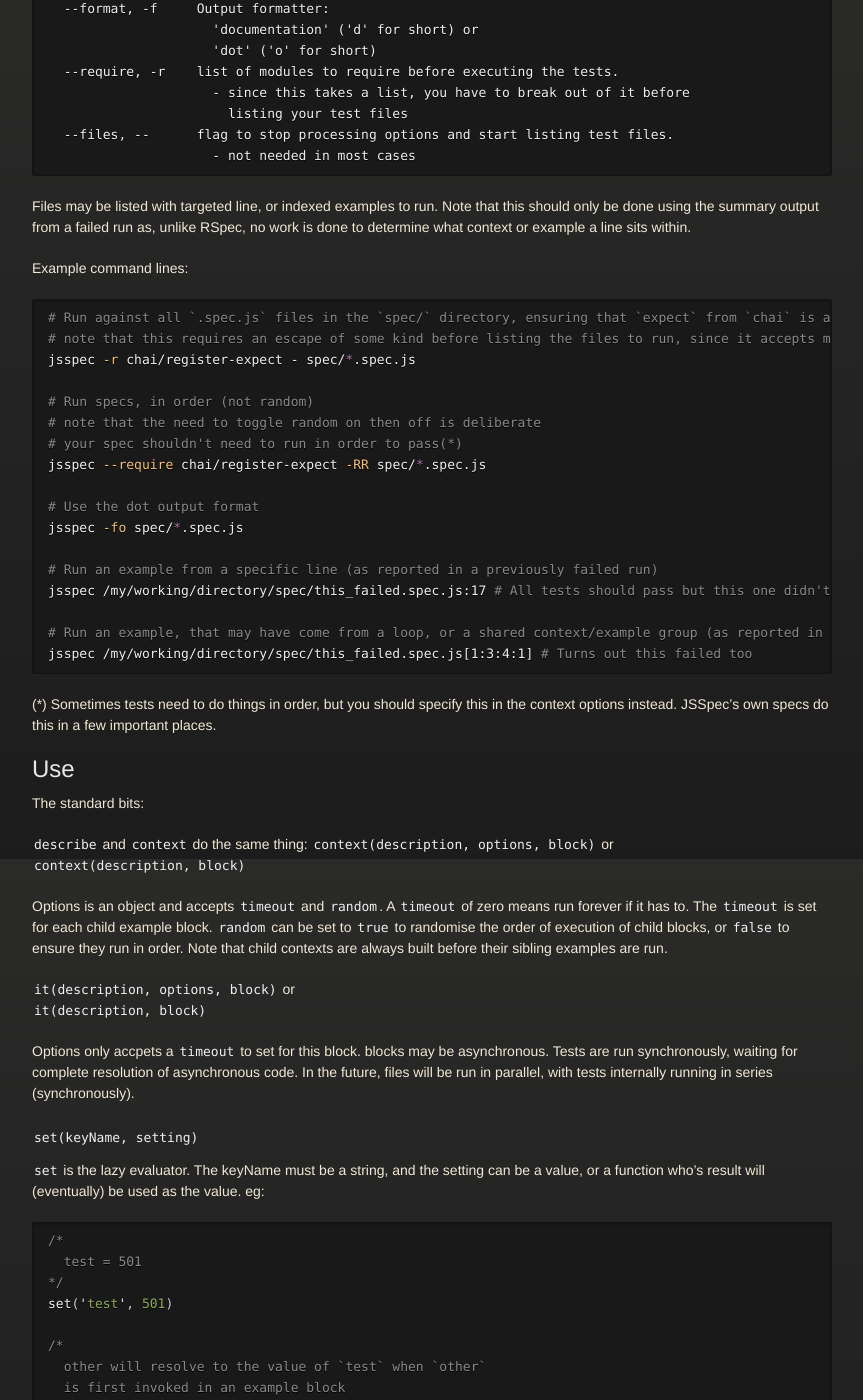
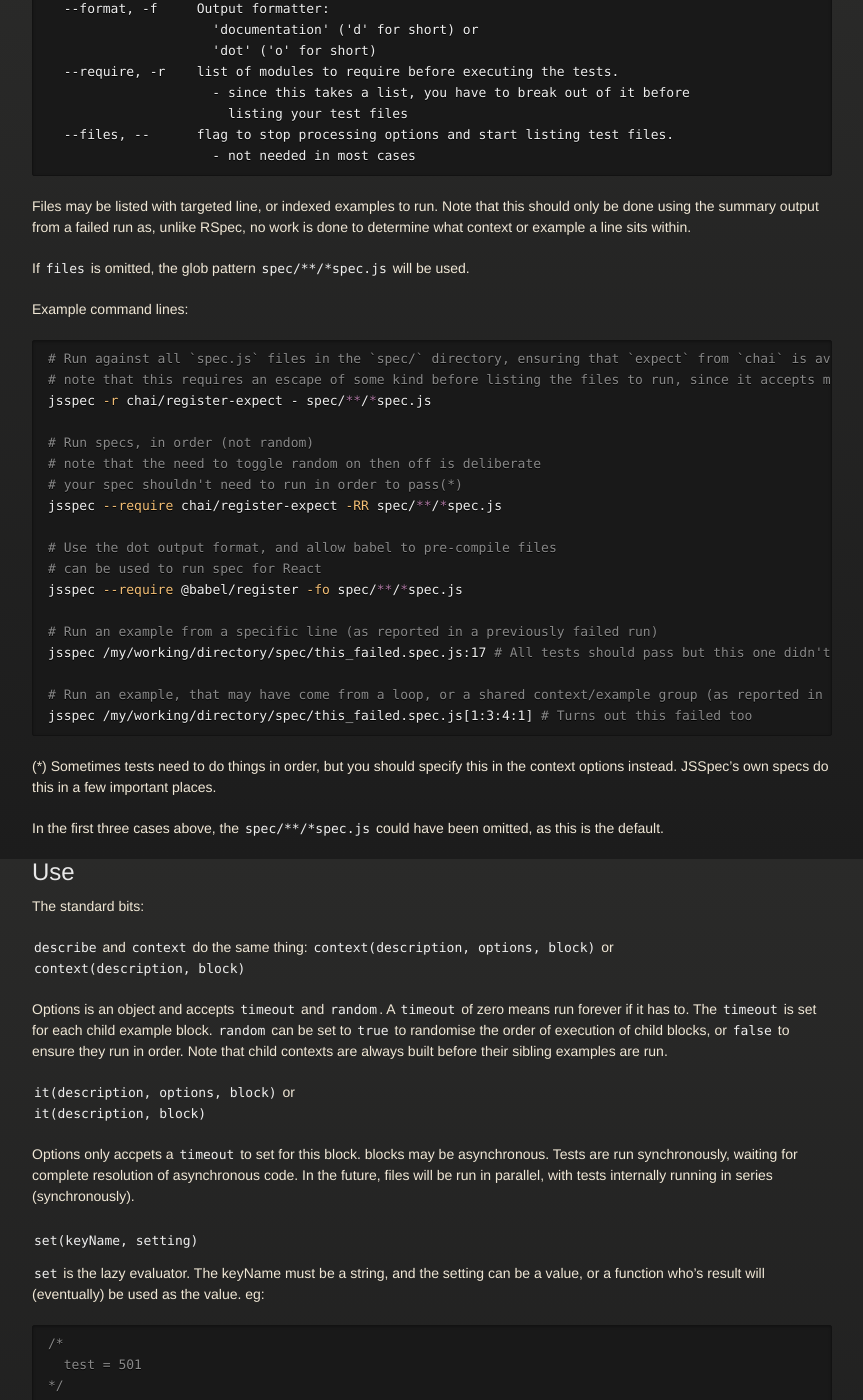
Before and after one commit to jsspec/jsspec.github.io, a Jekyll site: the page built from index.md, in a window 1280 px wide and 1400 px high, scrolled down 1841 px. Shown: the whole window, without its empty margins (208-1071 px from the left). Built offline with Jekyll 4.4.1, drawn with Linux system fonts in a browser that asks for light colours; our own code applies the rules of GitHub Pages for plain Markdown files.

Commit message:
Add default files

````diff
--- a/index.md
+++ b/index.md
@@ -76,19 +76,22 @@ jsspec [options] files
 
 Files may be listed with targeted line, or indexed examples to run. Note that this should only be done using the summary output from a failed run as, unlike RSpec, no work is done to determine what context or example a line sits within.
 
+If `files` is omitted, the glob pattern `spec/**/*spec.js` will be used.
+
 Example command lines:
 ```bash
-# Run against all `.spec.js` files in the `spec/` directory, ensuring that `expect` from `chai` is available as a global variable
+# Run against all `spec.js` files in the `spec/` directory, ensuring that `expect` from `chai` is available as a global variable
 # note that this requires an escape of some kind before listing the files to run, since it accepts multiple files itself
-jsspec -r chai/register-expect - spec/*.spec.js
+jsspec -r chai/register-expect - spec/**/*spec.js
 
 # Run specs, in order (not random)
 # note that the need to toggle random on then off is deliberate
 # your spec shouldn't need to run in order to pass(*)
-jsspec --require chai/register-expect -RR spec/*.spec.js
+jsspec --require chai/register-expect -RR spec/**/*spec.js
 
-# Use the dot output format
-jsspec -fo spec/*.spec.js
+# Use the dot output format, and allow babel to pre-compile files
+# can be used to run spec for React
+jsspec --require @babel/register -fo spec/**/*spec.js
 
 # Run an example from a specific line (as reported in a previously failed run)
 jsspec /my/working/directory/spec/this_failed.spec.js:17 # All tests should pass but this one didn't
@@ -98,6 +101,8 @@ jsspec /my/working/directory/spec/this_failed.spec.js[1:3:4:1] # Turns out this
 ```
 
 (*) Sometimes tests need to do things in order, but you should specify this in the context options instead. JSSpec's own specs do this in a few important places.
+
+In the first three cases above, the `spec/**/*spec.js` could have been omitted, as this is the default.
 
 ## Use
 The standard bits:
````
